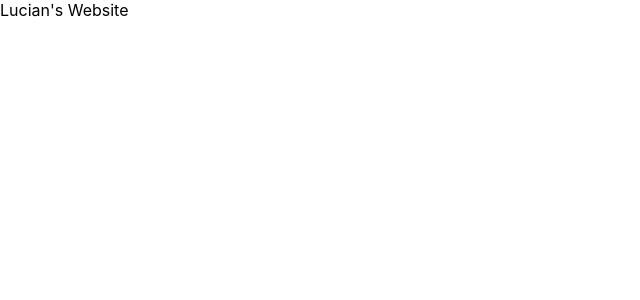
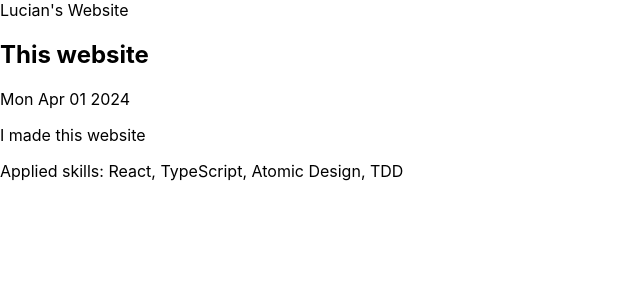
Before and after one commit to MissingCurlyBracket/personal-website, a React (Create React App) app: page / in a window 1280 px wide. Shown: the top 300 px of the page, without its empty margins (0-640 px from the left). Built offline with nearby package versions, Linux system fonts and the light colour scheme.

Commit message:
Add basic project template

```diff
--- a/package.json
+++ b/package.json
@@ -44,6 +44,7 @@
     ]
   },
   "devDependencies": {
+    "chai": "^5.1.0",
     "gh-pages": "^6.1.1"
   }
 }
--- a/src/Pages/HomePage/HomePage.tsx
+++ b/src/Pages/HomePage/HomePage.tsx
@@ -1,10 +1,15 @@
 import React from 'react';
 import './HomePage.css';
+import Project from "../../Templates/Projects/Project";
 
 export default function HomePage() {
-  return (
-    <header>
-      Lucian's Website
-    </header>
-  );
+    return (
+        <div className="home-page">
+            <header>
+                Lucian's Website
+            </header>
+            <Project name={"This website"} date={new Date("2024-04-1")} description={"I made this website"}
+                     skills={["React", "TypeScript", "Atomic Design", "TDD"]}/>
+        </div>
+    );
 }
--- /dev/null
+++ b/src/Templates/Projects/Project.tsx
@@ -0,0 +1,24 @@
+import React from "react";
+
+export interface ProjectProps {
+    name: string;
+    date: Date
+    description: string;
+    skills: string[]
+}
+
+export default function Project({name, date, description, skills}: ProjectProps) {
+    return (
+        <div className="project">
+            <h2>{name}</h2>
+            <p>{date.toDateString()}</p>
+            <p>{description}</p>
+            <p>Applied skills: {skills.map((skill, index) => (
+                <React.Fragment key={index}>
+                    {skill}
+                    {index !== skills.length - 1 && ', '}
+                </React.Fragment>
+            ))}</p>
+        </div>
+    );
+}
```
Also changed, not shown: 2 other files (tests, documents, lock files or other folders).
